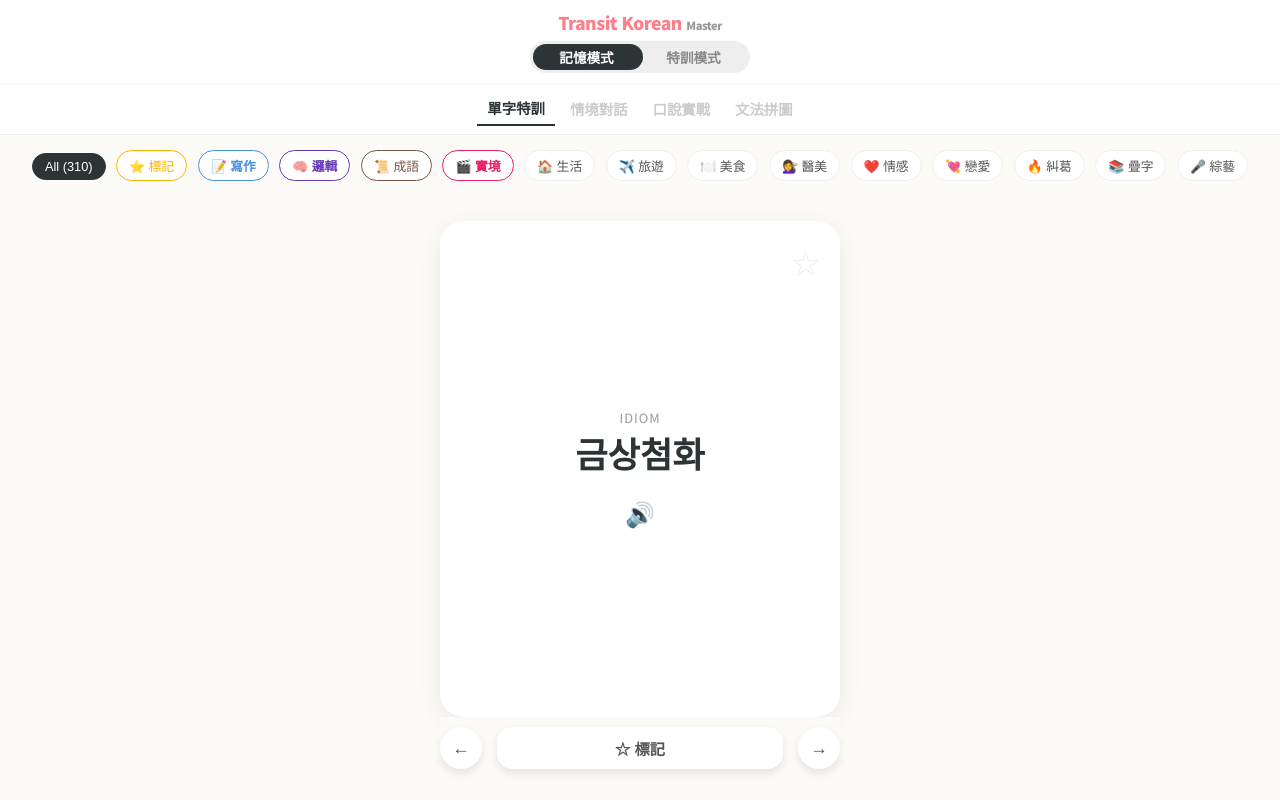
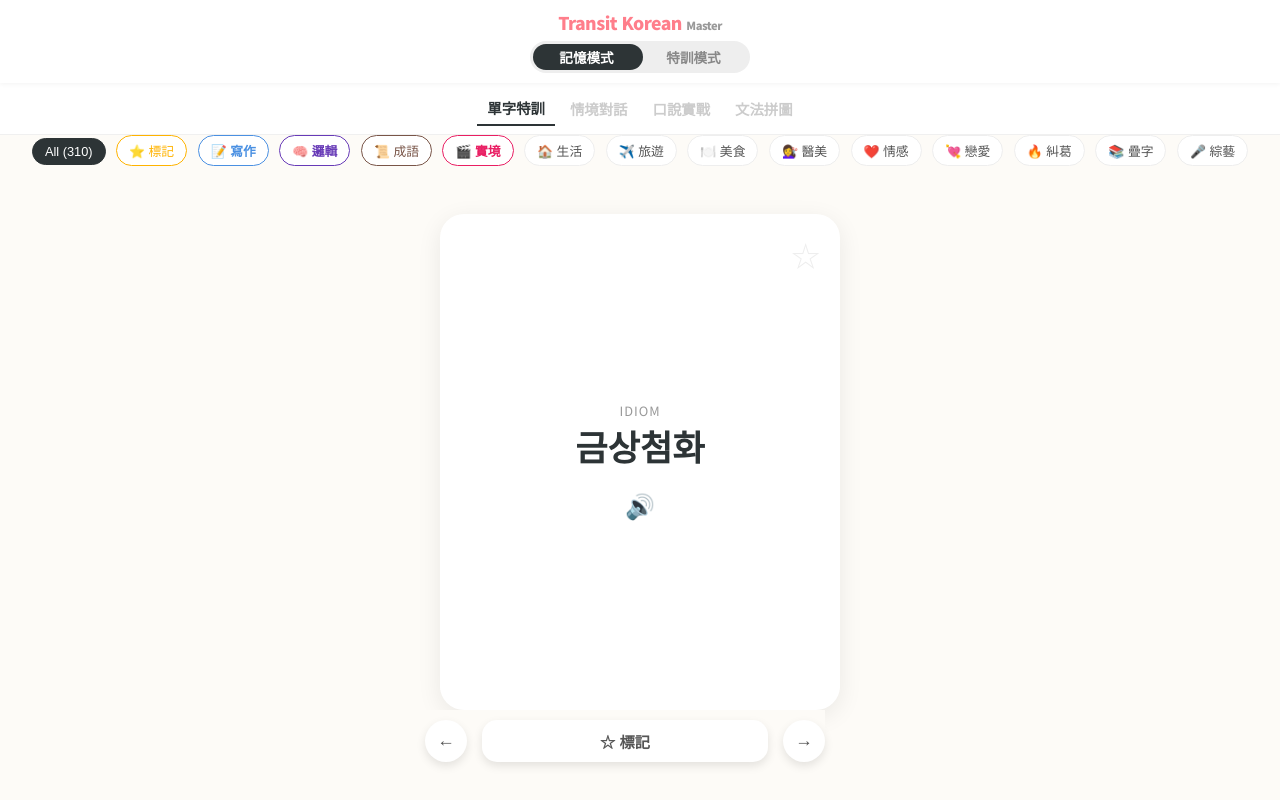
Before and after one commit to fxfx454/Transit-Korean-AI, a plain HTML site: page index.html in a window 1280 px wide. Drawn offline with Linux system fonts and the light colour scheme.

Commit message:
Add files via upload

```diff
--- a/index.html
+++ b/index.html
@@ -512,7 +512,9 @@
             display: flex;
             flex-direction: column;
             height: 100%;
+            padding: 0 15px !important;
             padding-bottom: 0 !important; /* 移除舊有的底部留白 */
+            justify-content: space-between;
         }
 
         /* 讓卡片區域變成彈簧，覆蓋舊的 520px 高度 */
@@ -541,7 +543,8 @@
         /* 按鈕區：沉浸式固定在底部，並自動避開 Home Bar */
         #vocab.active .manual-ctrl {
             flex-shrink: 0;
-            width: 100%;
+            width: 100vw;
+            margin-left: -15px;
             background: var(--bg-color);
             padding-top: 10px;
             padding-bottom: calc(5px + env(safe-area-inset-bottom)); /* 關鍵安全距離 */
```
